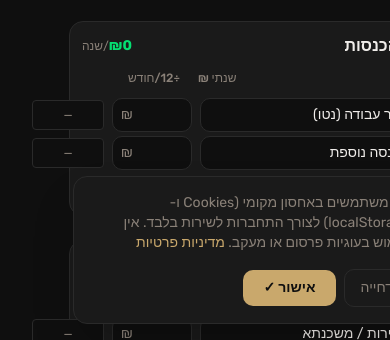
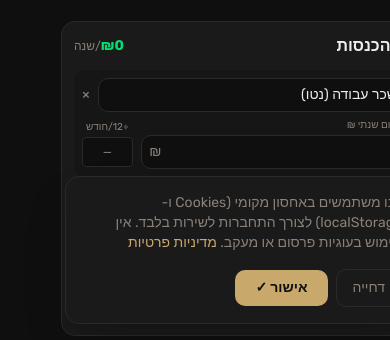
Before and after one commit to ninioori-boop/mipuy-financi-app-2, a Next.js app: page /app/annual in a window 390 px wide. Shown: the part 504-844 px from the top of the page. Built offline with nearby package versions, Linux system fonts and the light colour scheme; no server answers; the database is empty; sample sign-in values are in the browser's storage.

Commit message:
fix: mobile card layout for annual PlanSection

```diff
--- a/src/app/app/annual/page.tsx
+++ b/src/app/app/annual/page.tsx
@@ -29,32 +29,51 @@ function PlanSection({ section, title, icon, isIncome = false }: {
           {fmt(total)}<span className="text-xs font-normal text-muted-txt">/שנה</span>
         </span>
       </div>
-      <div className="grid grid-cols-[1fr_5rem_4.5rem_1.5rem] sm:grid-cols-[1fr_7rem_6rem_1.5rem] gap-2 px-1 text-xs text-muted-txt font-medium">
+      {/* Desktop headers */}
+      <div className="hidden sm:grid grid-cols-[1fr_7rem_6rem_1.5rem] gap-2 px-1 text-xs text-muted-txt font-medium">
         <span>פריט</span>
         <span className="text-left">שנתי ₪</span>
         <span className="text-center">÷12/חודש</span>
         <span />
       </div>
-      <div className="space-y-1">
+      <div className="space-y-1.5">
         {rows.map(row => (
-          <div key={row.id} className="grid grid-cols-[1fr_5rem_4.5rem_1.5rem] sm:grid-cols-[1fr_7rem_6rem_1.5rem] gap-2 items-center group">
-            <input
-              value={row.name}
-              onChange={e => store.updateRow(section, row.id, 'name', e.target.value)}
-              placeholder="פריט"
-              className="rounded-lg border border-line bg-surface px-3 py-1.5 text-sm text-txt placeholder:text-muted-txt focus:outline-none focus:border-gold/60"
-            />
-            <input
-              type="number" value={row.annual || ''}
-              onChange={e => store.updateRow(section, row.id, 'annual', parseFloat(e.target.value) || 0)}
+          <div key={row.id} className="group">
+            {/* Desktop row */}
+            <div className="hidden sm:grid grid-cols-[1fr_7rem_6rem_1.5rem] gap-2 items-center">
+              <input value={row.name} onChange={e => store.updateRow(section, row.id, 'name', e.target.value)} placeholder="פריט"
+                className="rounded-lg border border-line bg-surface px-3 py-1.5 text-sm text-txt placeholder:text-muted-txt focus:outline-none focus:border-gold/60" />
+              <input type="number" value={row.annual || ''} onChange={e => store.updateRow(section, row.id, 'annual', parseFloat(e.target.value) || 0)}
                 placeholder="₪" min={0} style={{ direction: 'ltr' }}
-              className="rounded-lg border border-line bg-surface px-2 py-1.5 text-sm text-txt placeholder:text-muted-txt focus:outline-none focus:border-gold/60 text-left tabular-nums"
-            />
+                className="rounded-lg border border-line bg-surface px-2 py-1.5 text-sm text-txt placeholder:text-muted-txt focus:outline-none focus:border-gold/60 text-left tabular-nums" />
               <span className="text-xs text-center px-1 py-1.5 rounded border border-line bg-surface text-muted-txt tabular-nums">
                 {row.annual > 0 ? fmt(Math.round(row.annual / 12)) : '—'}
               </span>
               <button onClick={() => store.deleteRow(section, row.id)}
                 className="text-muted-txt hover:text-expense transition-colors opacity-0 group-hover:opacity-100 text-sm leading-none">×</button>
+            </div>
+            {/* Mobile card */}
+            <div className="sm:hidden bg-surface/40 rounded-lg p-2 space-y-1.5">
+              <div className="flex items-center gap-2">
+                <input value={row.name} onChange={e => store.updateRow(section, row.id, 'name', e.target.value)} placeholder="פריט"
+                  className="flex-1 rounded-lg border border-line bg-surface px-2 py-1.5 text-sm text-txt placeholder:text-muted-txt focus:outline-none focus:border-gold/60" />
+                <button onClick={() => store.deleteRow(section, row.id)} className="shrink-0 text-muted-txt hover:text-expense text-sm">×</button>
+              </div>
+              <div className="flex items-center gap-2">
+                <div className="flex-1 space-y-0.5">
+                  <div className="text-[10px] text-muted-txt px-1">סכום שנתי ₪</div>
+                  <input type="number" value={row.annual || ''} onChange={e => store.updateRow(section, row.id, 'annual', parseFloat(e.target.value) || 0)}
+                    placeholder="₪" min={0} style={{ direction: 'ltr' }}
+                    className="w-full rounded-lg border border-line bg-surface px-2 py-1.5 text-sm text-txt placeholder:text-muted-txt focus:outline-none focus:border-gold/60 text-left tabular-nums" />
+                </div>
+                <div className="shrink-0 space-y-0.5 text-center">
+                  <div className="text-[10px] text-muted-txt px-1">÷12/חודש</div>
+                  <span className="block text-xs px-3 py-1.5 rounded border border-line bg-surface text-muted-txt tabular-nums">
+                    {row.annual > 0 ? fmt(Math.round(row.annual / 12)) : '—'}
+                  </span>
+                </div>
+              </div>
+            </div>
           </div>
         ))}
       </div>
```
Lines whose indentation alone changed are shown as unchanged.
